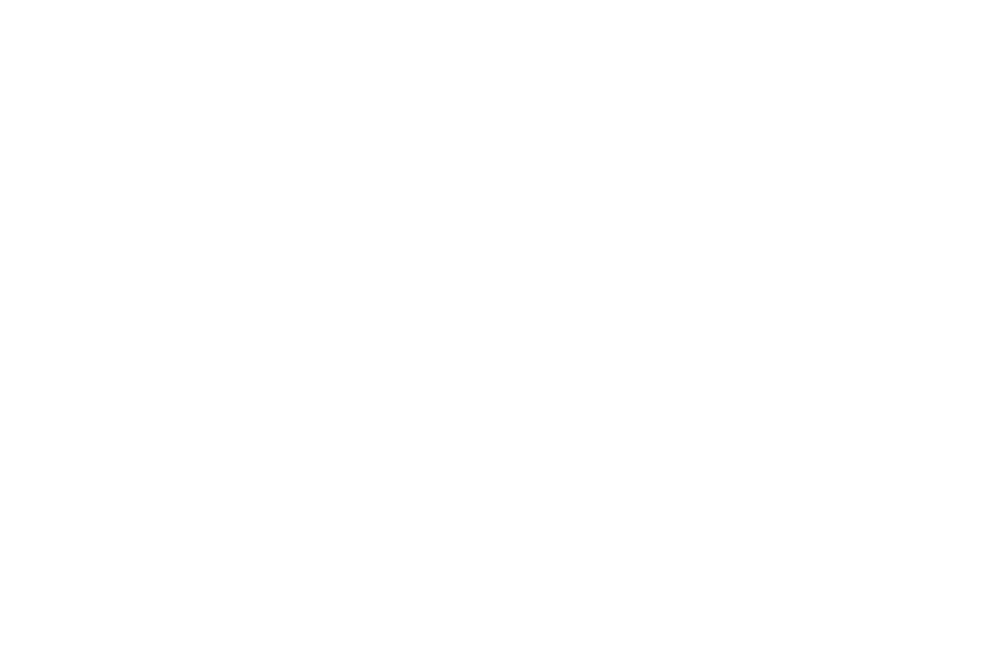
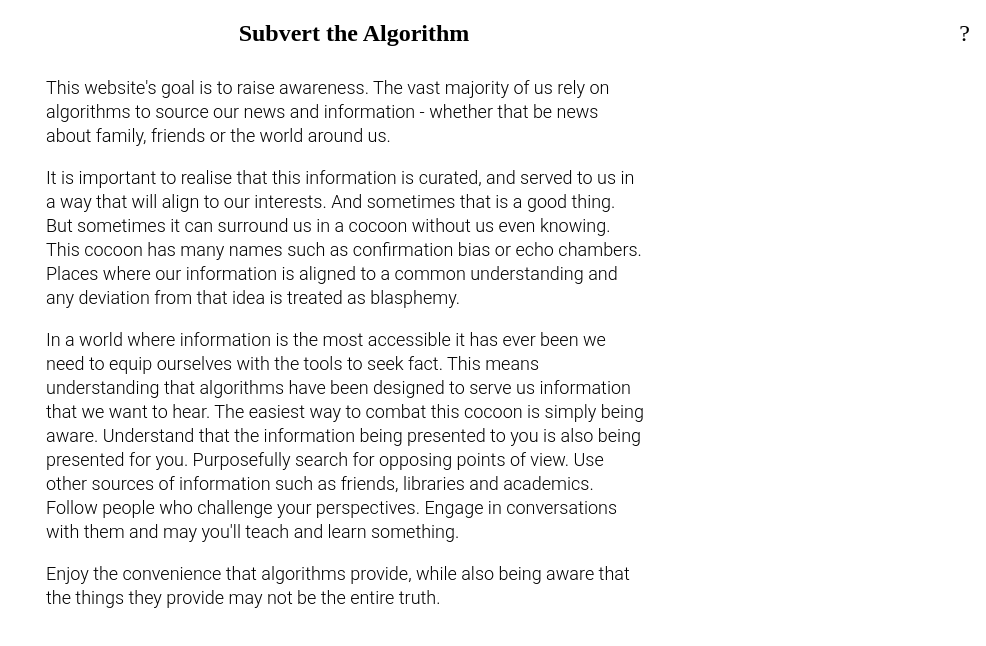
Before and after one commit to seba1342/algorithm-manifesto, a Gatsby site: page /about in a window 1280 px wide. Before the commit this address had no page. Shown: the whole page, without its empty margins (294-1280 px from the left). Built offline with nearby package versions, Linux system fonts and the light colour scheme; Gatsby itself is replaced by a stand-in of ours.

Commit message:
Added about page, header and next/previous guideline

```diff
--- a/gatsby-node.js
+++ b/gatsby-node.js
@@ -23,13 +23,17 @@
           }
         `
       ).then(result => {
-        result.data.allMarkdownRemark.edges.forEach(({ node }) => {
+        const posts = result.data.allMarkdownRemark.edges;
+
+        result.data.allMarkdownRemark.edges.forEach(({ node }, index) => {
           const slug = node.fields.slug;
           createPage({
             path: slug,
             component: guidelineTemplate,
             context: {
-              pathSlug: slug
+              pathSlug: slug,
+              prev: index === 0 ? null : posts[index - 1].node,
+              next: index === posts.length - 1 ? null : posts[index + 1].node
             }
           });
 
--- a/src/components/Header.js
+++ b/src/components/Header.js
@@ -19,6 +19,10 @@
         <Link to={`/`} className="header__link">
           <h1 className="header__title">{data.site.siteMetadata.title}</h1>
         </Link>
+
+        <Link to={`/about`} className="header__link header__link__item">
+          ?
+        </Link>
       </header>
     )}
   />
--- /dev/null
+++ b/src/pages/about.js
@@ -0,0 +1,49 @@
+import React from "react";
+
+import Header from "../components/Header.js";
+
+import "../styles/about.css";
+
+const Layout = props => {
+  return (
+    <div>
+      <Header />
+      <div className="about" style={{ paddingTop: 50 }}>
+        <div className="about__content">
+          <p>
+            This website's goal is to raise awareness. The vast majority of us
+            rely on algorithms to source our news and information - whether that
+            be news about family, friends or the world around us.
+          </p>
+          <p>
+            It is important to realise that this information is curated, and
+            served to us in a way that will align to our interests. And
+            sometimes that is a good thing. But sometimes it can surround us in
+            a cocoon without us even knowing. This cocoon has many names such as
+            confirmation bias or echo chambers. Places where our information is
+            aligned to a common understanding and any deviation from that idea
+            is treated as blasphemy.
+          </p>
+          <p>
+            In a world where information is the most accessible it has ever been
+            we need to equip ourselves with the tools to seek fact. This means
+            understanding that algorithms have been designed to serve us
+            information that we want to hear. The easiest way to combat this
+            cocoon is simply being aware. Understand that the information being
+            presented to you is also being presented for you. Purposefully
+            search for opposing points of view. Use other sources of information
+            such as friends, libraries and academics. Follow people who
+            challenge your perspectives. Engage in conversations with them and
+            may you'll teach and learn something.
+          </p>
+          <p>
+            Enjoy the convenience that algorithms provide, while also being
+            aware that the things they provide may not be the entire truth.
+          </p>
+        </div>
+      </div>
+    </div>
+  );
+};
+
+export default Layout;
--- a/src/styles/Header.css
+++ b/src/styles/Header.css
@@ -1,9 +1,13 @@
 .header {
   width: 100%;
   display: flex;
-  flex-direction: column;
+  flex-direction: row;
   justify-content: center;
   align-items: center;
+  position: fixed;
+  background-color: white;
+  z-index: 2;
+  height: 50px;
 }
 
 .header__link {
@@ -11,6 +15,13 @@
   color: black;
 }
 
+.header__link__item {
+  font-size: 24px;
+  margin: 0 24px;
+  right: 0;
+  position: absolute;
+}
+
 .header__title {
   font-size: 24px;
 }
--- /dev/null
+++ b/src/styles/about.css
@@ -0,0 +1,15 @@
+.about {
+  width: 100%;
+  min-height: 100vh;
+  display: flex;
+  align-items: center;
+  flex-direction: column;
+}
+
+.about__content {
+  font-family: "Roboto";
+  font-size: 18px;
+  font-weight: 300;
+  line-height: 24px;
+  max-width: 600px;
+}
--- a/src/templates/guidelinePage.js
+++ b/src/templates/guidelinePage.js
@@ -1,16 +1,21 @@
 import React from "react";
-import { graphql } from "gatsby";
+import { graphql, Link } from "gatsby";
 
 import "../styles/guidelinePage.css";
 
 const Template = props => {
   const { title, tags } = props.data.markdownRemark.frontmatter;
   const html = props.data.markdownRemark.html;
+  const { prev, next } = props.pageContext;
+
+  console.log(props);
 
   return (
     <div className={`guideline-page`}>
+      {prev && (
+        <Link to={prev.fields.slug} className="guideline-page__arrow">
           <svg
-        className={`guideline-page__arrow hvr-backward`}
+            className="hvr-backward"
             width="33"
             height="16"
             viewBox="0 0 33 16"
@@ -22,9 +27,16 @@
               fill="black"
             />
           </svg>
+        </Link>
+      )}
 
+      {next && (
+        <Link
+          to={next.fields.slug}
+          className="guideline-page__arrow guideline-page__arrow--right"
+        >
           <svg
-        className={`guideline-page__arrow guideline-page__arrow--right hvr-forward`}
+            className="hvr-forward"
             width="33"
             height="16"
             viewBox="0 0 33 16"
@@ -36,6 +48,9 @@
               fill="black"
             />
           </svg>
+        </Link>
+      )}
+
       <h1 className={`guideline-page__title`}>{title}</h1>
 
       <div className={`guideline-page__content`}>
```
Also changed, not shown: src/pages/index.js (+5 -3 lines), src/styles/index.css (renamed from src/pages/index.css). Lines whose indentation alone changed are shown as unchanged.
